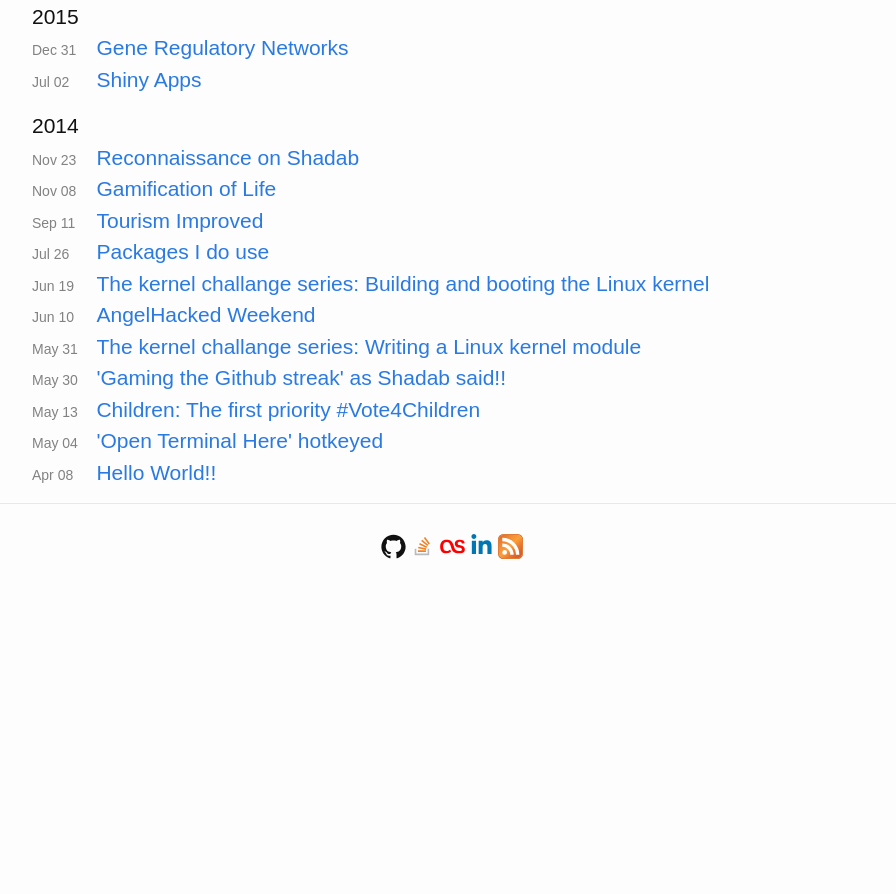
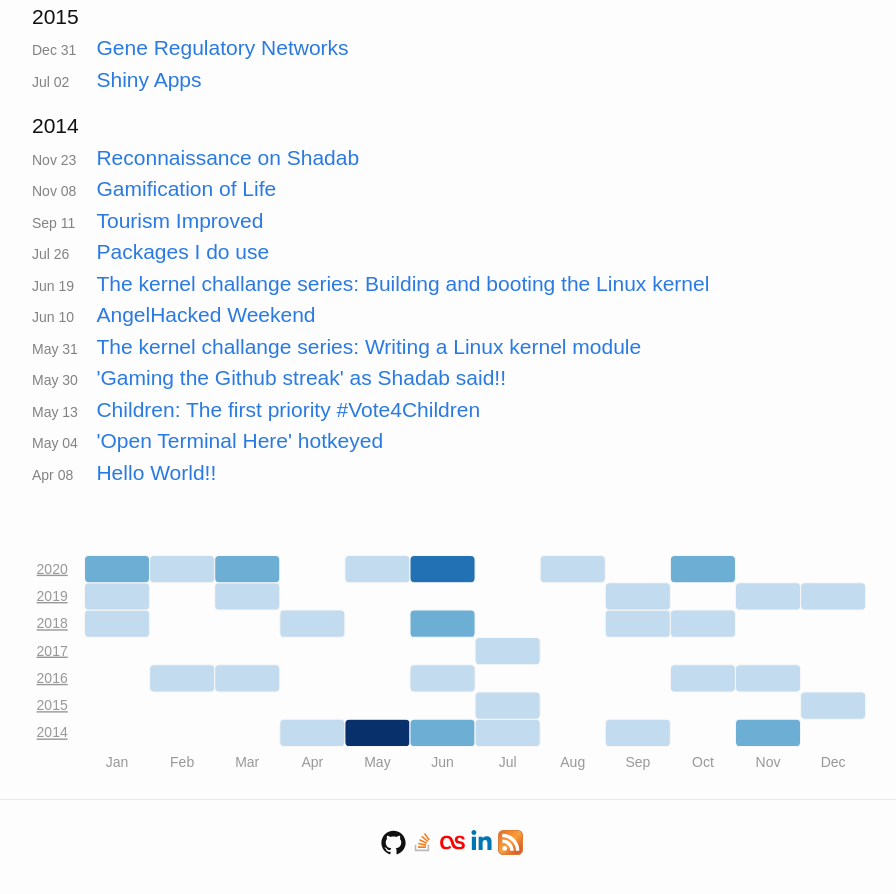
Before and after one commit to TrigonaMinima/TrigonaMinima.github.io, a Jekyll site: the page built from index.html, in a window 1280 px wide and 900 px high, scrolled down 1400 px. Shown: the top 894 px of the window, without its empty margins (188-1084 px from the left). Built offline with Jekyll 4.4.1, drawn with Linux system fonts in a browser that asks for light colours; the list of posts is cut into pages by our own code; before the commit the page ends 2004 px from its top, so only the background shows below that; part of the change alters nothing that is shown.

Commit message:
Add: Heatmap tiles hover and year labels hyperlinked

```diff
--- a/index.html
+++ b/index.html
@@ -87,3 +87,11 @@ layout: default
   {% endunless %}
 
 </div>
+
+<div class="heatmap"></div>
+
+
+<!-- heatmap visualization stuff -->
+<script src="https://d3js.org/d3.v5.min.js"></script>
+<!-- <script src="https://cdnjs.cloudflare.com/ajax/libs/chroma-js/2.1.0/chroma.min.js"></script> -->
+<script type="text/javascript" src="{{ "/js/heatmap.js" | prepend: site.baseurl }}"></script>
--- a/js/heatmap.js
+++ b/js/heatmap.js
@@ -66,11 +66,14 @@ var svg = d3.select(".heatmap")
 
 var yearLabels = svg.selectAll(".year")
     .data(years)
-    .enter().append("text")
+    .enter()
+    .append("svg:a").attr("xlink:href", function (d) { return "#" + d })
+    .append("text")
     .text(d => d)
     .classed("year", true)
     .attr("x", -10)
     .attr("y", (d, i) => i * yGridSize)
+    .attr("text-decoration", "underline")
     .style("text-anchor", "end")
     .attr("transform", "translate(-6," + yGridSize / 1.5 + ")")
     .attr("font-size", "10pt")
@@ -102,4 +105,4 @@ var rectangles = svg.selectAll(".rectangle")
     .attr("ry", 4)
     .style("background-color", '#00000000')
     .append("title")
-    .text(d => d.value);
+    .text(d => (d.value == 1) ? "1 post" : d.value + " posts");
```
